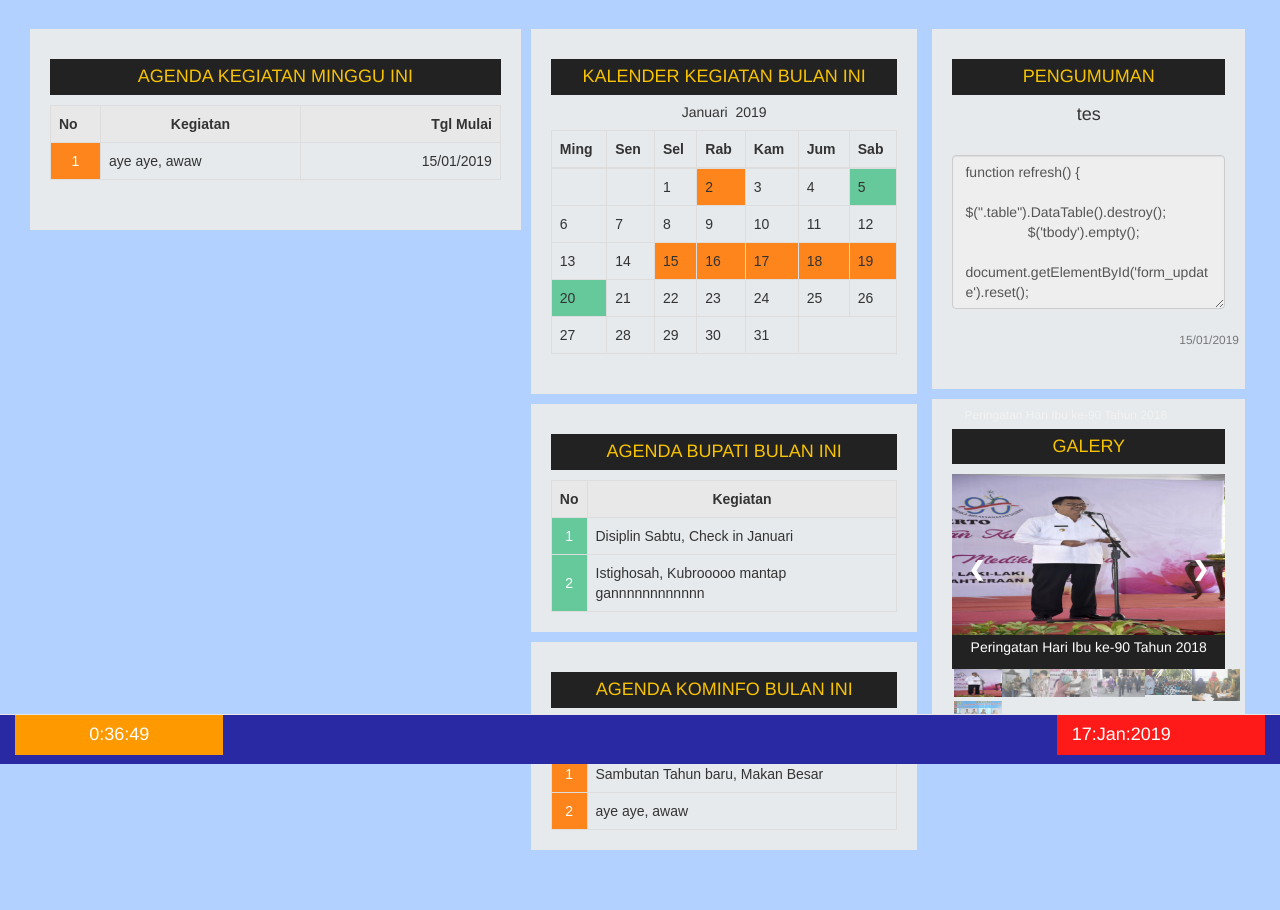
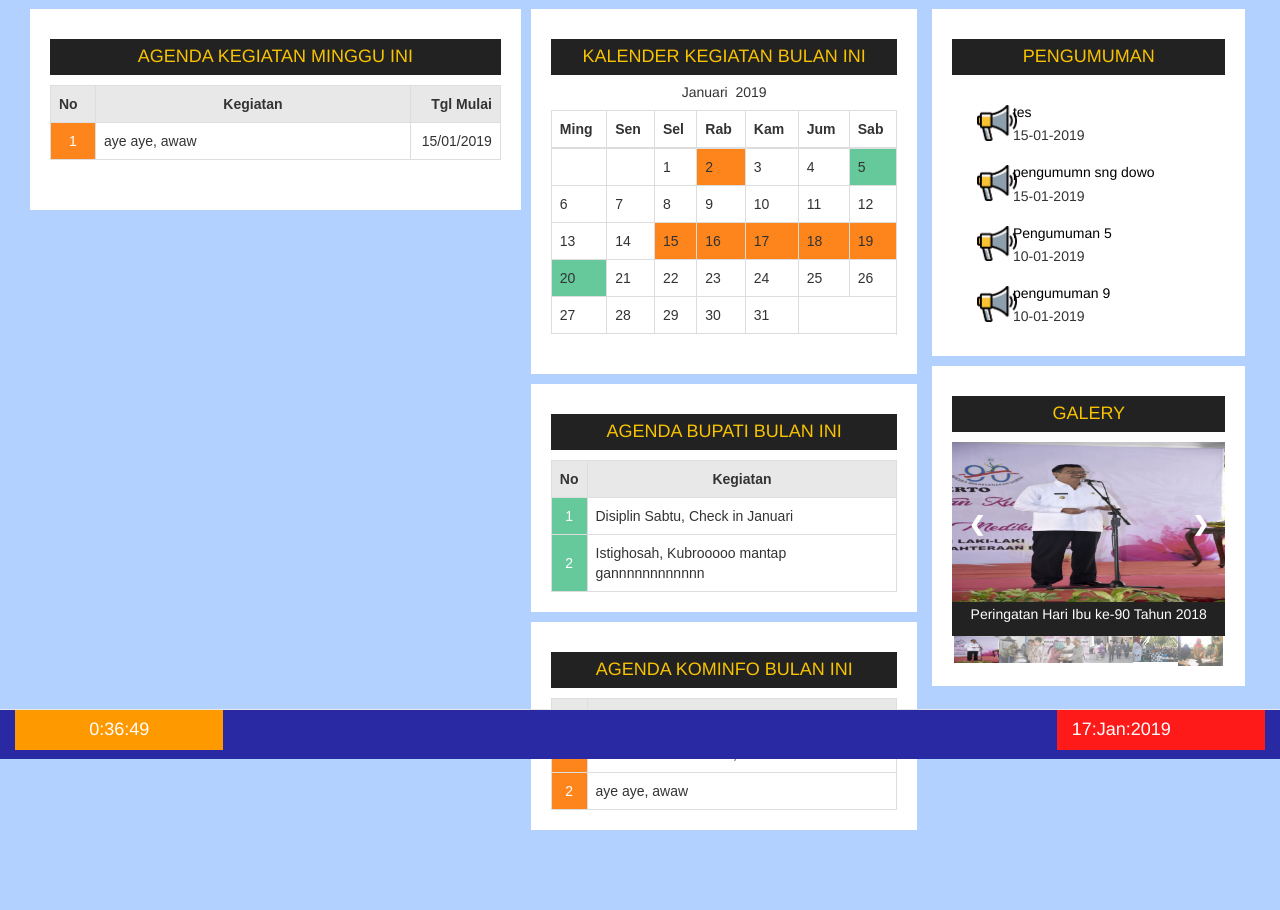
Before and after one commit to wildanal2/escheduling, a CodeIgniter app: page /escheduling/ in a window 1280 px wide. Shown: the part 51-961 px from the top of the page. After the commit the page ends 881 px from the top, so only its background shows below. Run offline with CodeIgniter, Linux system fonts and the light colour scheme; data comes from the database, SQL or seed files in the repository; some libraries are stand-ins or nearby versions.

Commit message:
up
repair pengumuman
agenda admin

```diff
--- a/application/controllers/Agenda.php
+++ b/application/controllers/Agenda.php
@@ -19,9 +19,11 @@ class Agenda extends CI_Controller {
 		$this->load->view("agenda/footer");
 	}
 
-	public function getAllAgenda()
+	public function getMyAgenda()
 	{
-        echo json_encode( $this->agenda_model->get_allagenda());
+		$month = $this->input->post('month_p');
+		$year = $this->input->post('year_p');
+        echo json_encode( $this->agenda_model->get_myagenda($month,$year));
 	}
 
 	public function getmonthAgenda()
--- a/application/controllers/Pengumuman.php
+++ b/application/controllers/Pengumuman.php
@@ -18,9 +18,9 @@ class Pengumuman extends CI_Controller {
 		echo json_encode($data);
 
 	}
-	public function getPengumumanFirstRow()
+	public function getPengumumanHome()
 	{
-		$data= $this->pengumuman_model->get_pengumuman_firstRow();
+		$data= $this->pengumuman_model->get_pengumuman_home();
 		echo json_encode($data);
 	}
 
--- a/application/models/Agenda_model.php
+++ b/application/models/Agenda_model.php
@@ -8,9 +8,9 @@ class Agenda_model extends CI_Model {
     	parent::__construct();
     }
 
-    public function get_allagenda()
+    public function get_myagenda($month,$years)
     {
-        $query= $this->db->query("SELECT * FROM `kegiatan` join level on kegiatan.level= level.id order by tanggal_awal ASC");
+        $query= $this->db->query("SELECT * FROM kegiatan join level on kegiatan.level= level.id WHERE month(tanggal_awal)=".$month." and year(tanggal_awal)= ".$years." order by tanggal_awal ASC");
         return $query->result();
     }
 
--- a/application/models/Pengumuman_model.php
+++ b/application/models/Pengumuman_model.php
@@ -17,12 +17,14 @@ class Pengumuman_model extends CI_Model {
         return $query->result();
     }
 
-    public function get_pengumuman_firstRow(){
-        // Urutkan berdasar abjad
-        $this->db->order_by('tanggal',"desc");
+    public function get_pengumuman_home(){
+        $this->db->select('*');
+        $this->db->from('pengumuman');
+        $this->db->order_by('tanggal',"DESC");
+        $this->db->limit(4);
+        $query= $this->db->get();
 
-        $query = $this->db->get('pengumuman');
-        $a = $query->first_row();
+        $a = $query->result();
         return $a;
     }
 
--- a/application/models/User_model.php
+++ b/application/models/User_model.php
@@ -29,7 +29,7 @@ class User_model extends CI_Model {
 
 	public function getgalleryhome()
 	{
-		$query=$this->db->query("SELECT * FROM `galeri` order by tanggal ASC");
+		$query=$this->db->query("SELECT * FROM `galeri` order by tanggal ASC limit 6");
        	return $query->result();
 	}
 
--- a/application/views/agenda/header.php
+++ b/application/views/agenda/header.php
@@ -23,6 +23,7 @@
 
     <body style="background: #B781CC" onload=display_ct()>
         <nav  class=" navbar navbar-expand-md navbar-dark bg-uno box-shadowf"role="" style="background: #4f0381">
+            <div class="container-fluid">
                 <a class="navbar-brand" style="color: #ffffff" href="#">Admin E-Scheduling</a>
                 <button class="navbar-toggler" type="button" data-toggle="collapse" data-target="#mainnavbar" aria-controls="mainnavbar" aria-expanded="false" aria-label="Toggle navigation">
                     <span class="navbar-toggler-icon"></span>
@@ -46,4 +47,5 @@
                         <?php echo anchor('user/logout', 'Logout', array('class' => 'btn btn-outline-danger')); ?>
                     </div>
                 </div>
+            </div>
         </nav>
--- a/application/views/header_footer/footer_home.php
+++ b/application/views/header_footer/footer_home.php
@@ -1,12 +1,12 @@
 
-		<nav class="navbar navbar-default navbar-fixed-bottom" style="background: #2929a3; margin-bottom: -15px" role="navigation">
+		<nav class="navbar navbar-default navbar-fixed-bottom" style="background: #2929a3; margin-bottom: -10px" role="navigation">
 			<div class="container-fluid">
 				<div class="col-xs-2 col-sm-2 col-md-2 col-lg-2" style="background-color: #ff9900;">
 					<center><h4 style="color: #ffffff" id="time"></h4></center>
 				</div>
 
 				<div class="col-xs-8 col-sm-8 col-md-8 col-lg-8">
-					<div class="runtext-container">
+					<div class="runtext-container" style="margin-top: 5px">
 						<div class="main-runtext">
 							<marquee direction="" onmouseover="this.stop();"onmouseout="this.start();" id="text_berjalan">
 
@@ -48,6 +48,7 @@
 					document.getElementById('time').innerHTML = x1;
 					display_c();
 			}
+
 
 			function currentSlide(n) {
 			  showSlides1(slideIndex = n);
@@ -290,25 +291,51 @@
 	        function showPengumuman(){
 	        	 $.ajax({
 	                type  : 'ajax',
-	                url   : '<?php echo base_url();?>index.php/Pengumuman/getPengumumanFirstRow',
+	                url   : '<?php echo base_url();?>index.php/Pengumuman/getPengumumanHome',
 	                dataType : 'json',
 	                success : function(data){
+	                	html='';
+	                	for(i= 0; i<data.length; i++) {
 
-	                	const tgl = new Date(data.tanggal);
-                        var tgl_a = tgl.getDate()+"/"+tgl.getMonth()+1+"/"+tgl.getFullYear();
+	                		const tgl = new Date(data[i].tanggal);
+	                        var tgl_a = tgl.getDate()+"-"+tgl.getMonth()+1+"-"+tgl.getFullYear();
 
-
-	                	document.getElementById("judul").innerHTML=data.judul;
-		                document.getElementById("tanggal").innerHTML=tgl_a;
-		                document.getElementById("pengumuman").value=data.isi;
-
-		                document.getElementById("judul_m").innerHTML=data.judul;
-		                document.getElementById("tanggal_m").innerHTML=tgl_a;
-		                document.getElementById("pengumuman_m").value=data.isi;
-
+	                		html += '<div class="card">'+
+										'<div class="col-xs-2 col-sm-2 col-md-2 col-lg-2">'+
+											 '<img  width="40px" src="<?php echo base_url() ?>assets/image/horn.png" style="margin: 10px;" >'+
+										'</div>'+
+										'<div class="col-xs-10 col-sm-10 col-md-10 col-lg-10" style="align-items: center;">'+
+											'<a style="color: #000;" class="item_edit" data-judul="'+data[i].judul+'" data-isi="'+data[i].isi+'"  data-tanggal="'+data[i].tanggal+'" ><h5>'+data[i].judul+'</h5></a>'+
+											'<p style="margin-top: -5px">'+tgl_a+'</p>'+
+										'</div>'+
+									'</div><hr>';
+	                	}
+	                    $('#con_lstpgumuman').html(html);
 	                }
 	            });
 	        }
+
+	        $('#con_lstpgumuman').on('click','.item_edit',function(){
+                var judul = $(this).data('judul');
+                var isi = $(this).data('isi');
+                var tgl = $(this).data('tanggal');
+
+                document.getElementById("judul").innerHTML=judul;
+                document.getElementById("pengumuman").innerHTML=isi;
+                document.getElementById("tanggal").innerHTML=tgl;
+
+                document.getElementById("con_lstpgumuman").style.display="none";
+                document.getElementById("card_pengumuman").style.display="block";
+            });
+
+	        document.getElementById("back").addEventListener("click",hidepengumuman);
+
+	        function hidepengumuman(){
+	        	document.getElementById("con_lstpgumuman").style.display="block";
+                document.getElementById("card_pengumuman").style.display="none";
+	        }
+
+
 
 	        function showGalerihome(){
 	        	 $.ajax({
@@ -321,13 +348,13 @@
 	                	var html1='';
 	                	for(i=0; i<data.length; i++){
 	                		html+=  '<div class="mySlides">'+
-									   '<div class="numbertext">'+data[i].nama+'</div>'+
+									   // '<div class="numbertext">'+data[i].nama+'</div>'+
 									    '<img class="img-responsive" src="<?=base_url()?>./assets/image/'+data[i].source+'">'+
 									'</div>';
+							html1+= '<div class="column">'+
+								      '<img class="demo cursor img-responsive" src="<?=base_url()?>./assets/image/'+data[i].source+'" style="width:100%" onclick="currentSlide('+(i+1)+')" alt="'+data[i].nama+'">'+
+								    '</div>';
 
-							html1+= '<div class="column">'+
-								      '<img class="demo cursor" src="<?=base_url()?>./assets/image/'+data[i].source+'" style="width:100%" onclick="currentSlide('+(i+1)+')" alt="'+data[i].nama+'">'+
-								    '</div>';
 				    	}
 				    	$('#gal_home').html(html);
 				    	$('#column_imggallery').html(html1);
@@ -356,7 +383,15 @@
 
 
 //   ========================   sliderrrrrr ===========================
-	        showSlides(slideIndex);
+	        carousel();
+
+	        function carousel() {
+				var slides = document.getElementsByClassName("mySlides");
+				if (slideIndex > slides.length) slideIndex=1;
+				showSlides(slideIndex);
+				slideIndex++;
+				setTimeout(carousel, 8000);
+			}
 
 			document.getElementById("prev").addEventListener("click",minSlides);
 			document.getElementById("next").addEventListener("click",plusSlides);
--- a/application/views/home.php
+++ b/application/views/home.php
@@ -9,8 +9,8 @@
 			<table>
 			  <tr style="background-color: #E8E8E8">
 			    <th style="width: 10%;">No</th>
-			    <th style="text-align: center; width: 40%;">Kegiatan</th>
-			    <th style="text-align: right; width: 40%">Tgl Mulai</th>
+			    <th style="text-align: center; width: 70%;">Kegiatan</th>
+			    <th style="text-align: right; width: 20%">Tgl Mulai</th>
 			  </tr>
 
 				<tbody id="tbl_agendakegiatan">
@@ -71,27 +71,39 @@
 	</div>
 	<div class="col-xs-3 col-sm-3 col-md-3 col-lg-3 boddy" >
 		<h4 class="namatitel">PENGUMUMAN</h4>
-		<div class="card text-black bg-default mb-2" id="update">
 
-		  	<div class="card-body">
-			    <h4 class=" card-title" nama="judul" style="text-align: center;" id="judul" ><b>Judul </b></h4>
-			    <br>
-			    <!-- <p class="card-text" nama="pengumuman" id="pengumuman">Pengumuman </p> -->
+		<div id="con_lstpgumuman">
+		</div>
 
-			    <textarea  class="form-control" rows="7" readonly="" name="pengumuman" id="pengumuman"> Pengumuman</textarea>
-			    <br>
+		<div class="card-body" id="card_pengumuman" style="display: none;">
+			<div class="row" style="margin-bottom: -10px;">
+				<div class="col-xs-2 col-sm-2 col-md-2 col-lg-2">
+					<a id="back" style="padding: 30px; margin-bottom: -50px">❮</a>
+				</div>
+				<div class="col-xs-8 col-sm-8 col-md-8 col-lg-8">
+					<center><font id="judul" ></font></center>
+				</div>
+			</div>
+
+		    <hr>
+		    <textarea  class="form-control" rows="7" readonly="" id="pengumuman"></textarea>
+
 		    <div class="row align-items-center" >
 		    	<div class="col-md-9">
-				    	<!-- <a class=" btn btn-info" data-toggle="modal" href="#modal_lihat">Lihat</a> -->
+
 			    </div>
 			    <div class="col-md-3" >
-				    	<small class="text-muted"name="tanggal" id="tanggal">Tanggal</small>
+			    	<small class="text-muted" id="tanggal"></small>
 		  		</div>
 		  	</div>
-		  	</div><br>
   		</div>
 
 	</div>
+
+		<!-- <div class="card text-black bg-default mb-2" id="update">
+		</div> -->
+
+
 
 	<div class="col-xs-3 col-sm-3 boddymid">
 		<h4 class="namatitel">GALERY</h4>
@@ -106,7 +118,7 @@
 
 			<div class="caption-container"> <p id="caption"></p>  </div>
 
-				<div class="row" style="margin-left: 2px">
+				<div class="row" style="margin-left: 2px;margin-right: 2px;">
 
 					<div id="column_imggallery">
 					    <!-- container rowsColls img -->
--- a/assets/css/style_home.css
+++ b/assets/css/style_home.css
@@ -11,14 +11,14 @@
 }
 
 .boddy{
-	background: #E6EAED;
+	background: #ffffff;
 	/*height: 500px; */
-	margin-top: 80px;
+	margin-top: 60px;
 	padding: 20px;
 }
 
 .boddymid{
-	background: #E6EAED;
+	background: #ffffff;
 	margin-top: 10px;
 	padding: 20px;
 }
```
Also changed, not shown: application/controllers/Admin.php (+7 -0 lines), application/controllers/Login.php (added, +43 -0 lines), application/models/Login_model.php (added, +28 -0 lines), application/views/agenda/agenda_view.php (+7 -7 lines), application/views/agenda/footer.php (+47 -76 lines), application/views/login/footer_login.php (added, +59 -0 lines), application/views/login/header_login.php (added, +20 -0 lines), application/views/login/login_view.php (added, +50 -0 lines), assets/css/style_login.css (added, +13 -0 lines), assets/image/horn.png (added). Lines whose indentation alone changed are shown as unchanged.
